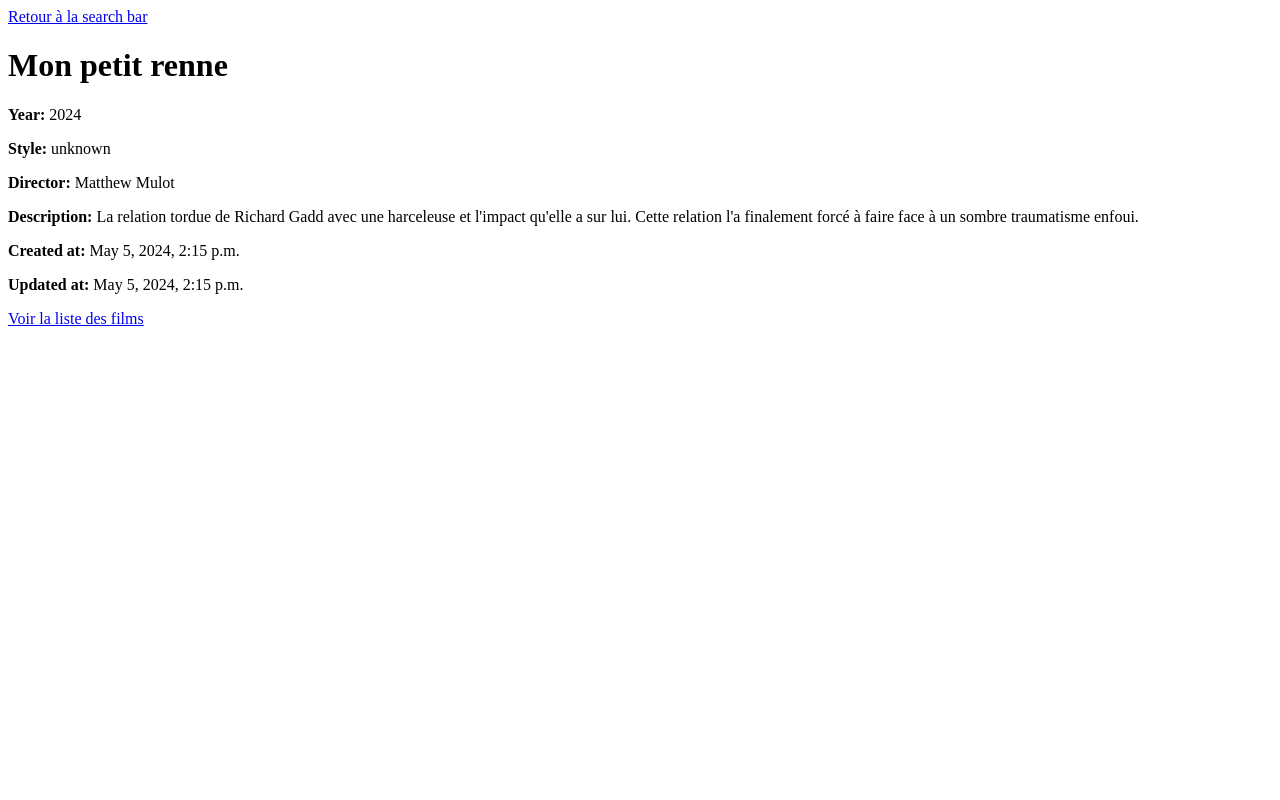
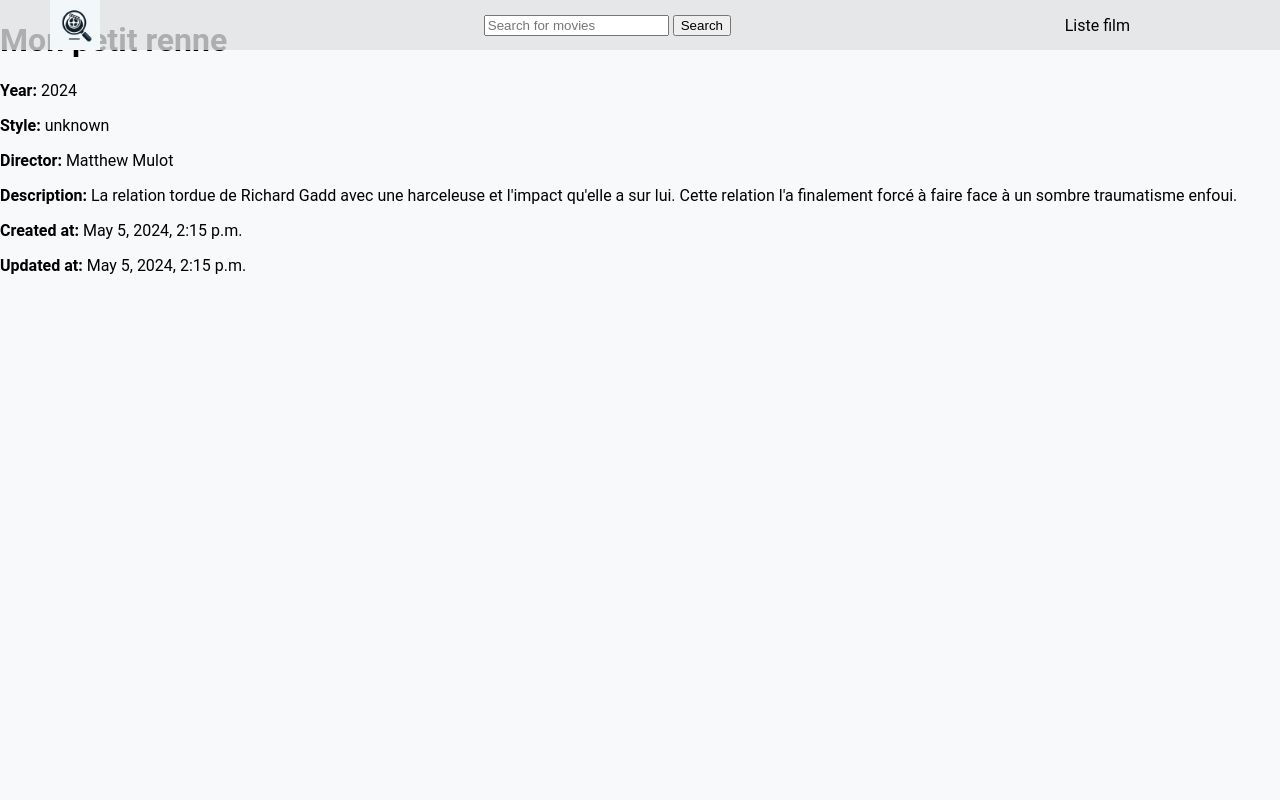
Before and after one commit to arnaud-rein/django-film, a Django app: a page that uses film/monapp/templates/film_detail.html in a window 1280 px wide. Run offline with Django 5.2, Linux system fonts and the light colour scheme; data comes from the database, SQL or seed files in the repository; both versions use the stored data as it was after the commit.

Commit message:
ajout de la navbar

```diff
--- a/film/film/settings.py
+++ b/film/film/settings.py
@@ -123,3 +123,5 @@ STATIC_URL = 'static/'
 # https://docs.djangoproject.com/en/5.0/ref/settings/#default-auto-field
 
 DEFAULT_AUTO_FIELD = 'django.db.models.BigAutoField'
+
+STATICFILES_DIRS = [BASE_DIR / 'static']
--- /dev/null
+++ b/film/monapp/static/css/navbar.css
@@ -0,0 +1,56 @@
+body{
+    margin: 0;
+    padding: 0;
+    font-family: 'Roboto', sans-serif;
+    background-color: #f8f9fa;
+    text-decoration: none;
+    list-style: none;
+}
+
+nav{
+    position:fixed;
+    top: 0;
+
+    display:flex;
+    flex-direction: row;
+    justify-content: space-between;
+    align-items: center;
+    width: 100%;
+    height: 50px;
+    background-color: #dfe2e3c5;
+}
+
+#logo{
+    display: flex;
+    flex-direction: row;
+    margin-left: 50px;
+    align-items: center;
+
+}
+
+#img-logo{
+    width: 50px;
+    height: 50px;
+}
+
+
+
+#links, a, li{
+    display: flex;
+    gap: 40px;
+    margin-right: 50px;
+    color: black;
+    text-decoration: none;
+    list-style: none;
+    height: 100%;
+    align-items: center;
+
+}
+
+li:hover{
+    background-color: #cfe6f3;
+}
+
+nav div a:hover{
+    border-bottom: 4px solid black;
+}
--- a/film/monapp/templates/all_movies.html
+++ b/film/monapp/templates/all_movies.html
@@ -1,6 +1,8 @@
 <!DOCTYPE html>
 <html>
 <body>
+
+  {% include 'navbar.html' %}
 
 <h1>Movies</h1>
 
--- a/film/monapp/templates/film_detail.html
+++ b/film/monapp/templates/film_detail.html
@@ -1,4 +1,7 @@
-<a href="{% url 'search' %}"> Retour à la search bar </a>
+
+{% include 'navbar.html' %}
+
+
 <h1>{{ film.title }}</h1>
 
 <p><strong>Year:</strong> {{ film.year }}</p>
@@ -7,5 +10,3 @@
 <p><strong>Description:</strong> {{ film.description }}</p>
 <p><strong>Created at:</strong> {{ film.created_at }}</p>
 <p><strong>Updated at:</strong> {{ film.updated_at }}</p>
-
-<a href="{% url 'movie' %}">Voir la liste des films</a>
--- /dev/null
+++ b/film/monapp/templates/navbar.html
@@ -0,0 +1,31 @@
+
+{% load static %}
+<!DOCTYPE html>
+<html lang="en">
+<head>
+    <meta charset="UTF-8">
+    <meta name="viewport" content="width=device-width, initial-scale=1.0">
+    <title>Document</title>
+    <link rel="stylesheet" href="{% static 'css/navbar.css' %}">
+</head>
+<body>
+
+    <nav>
+        <div id="logo">
+            <a href=""> <img id="img-logo" src="{% static 'img/logo-film.png' %}" alt="logo"></a>
+        </div>
+        <form action="search" method="POST">
+            {% csrf_token %}
+          <input type="text" name="searched" placeholder="Search for movies">
+          <button type="submit">Search</button>
+
+        </form>
+        <div id="links">
+            <li><a href="{% url 'movie' %}">Liste film</a></li>
+
+        </div>
+
+    </nav>
+
+</body>
+</html>
--- a/film/monapp/urls.py
+++ b/film/monapp/urls.py
@@ -9,7 +9,7 @@ urlpatterns = [
     path("/", filmListView.as_view(), name="movie"),
     path("/search", views.search, name="search"),
     path("/api", views.movie_view, name="api"),
-    path('film/<int:film_id>/', views.film_detail, name='film_detail'),
+    path('/detail/<int:film_id>/', views.film_detail, name='film_detail'),
     path('film/<str:title>/', views.movie_view, name='film_name'),
 
 
```
Also changed, not shown: film/monapp/templates/search_bar.html (+7 -2 lines), film/db.sqlite3, film/monapp/static/img/logo-film.png (added).
